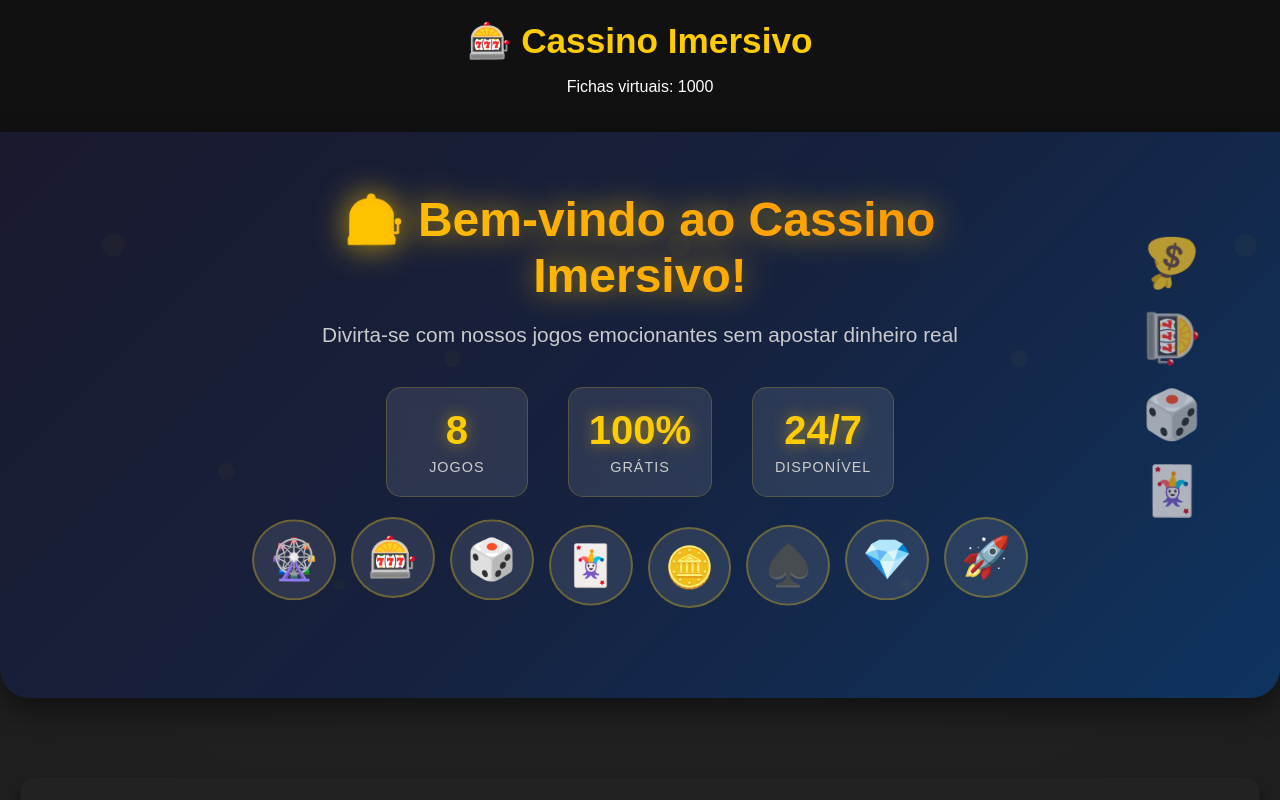
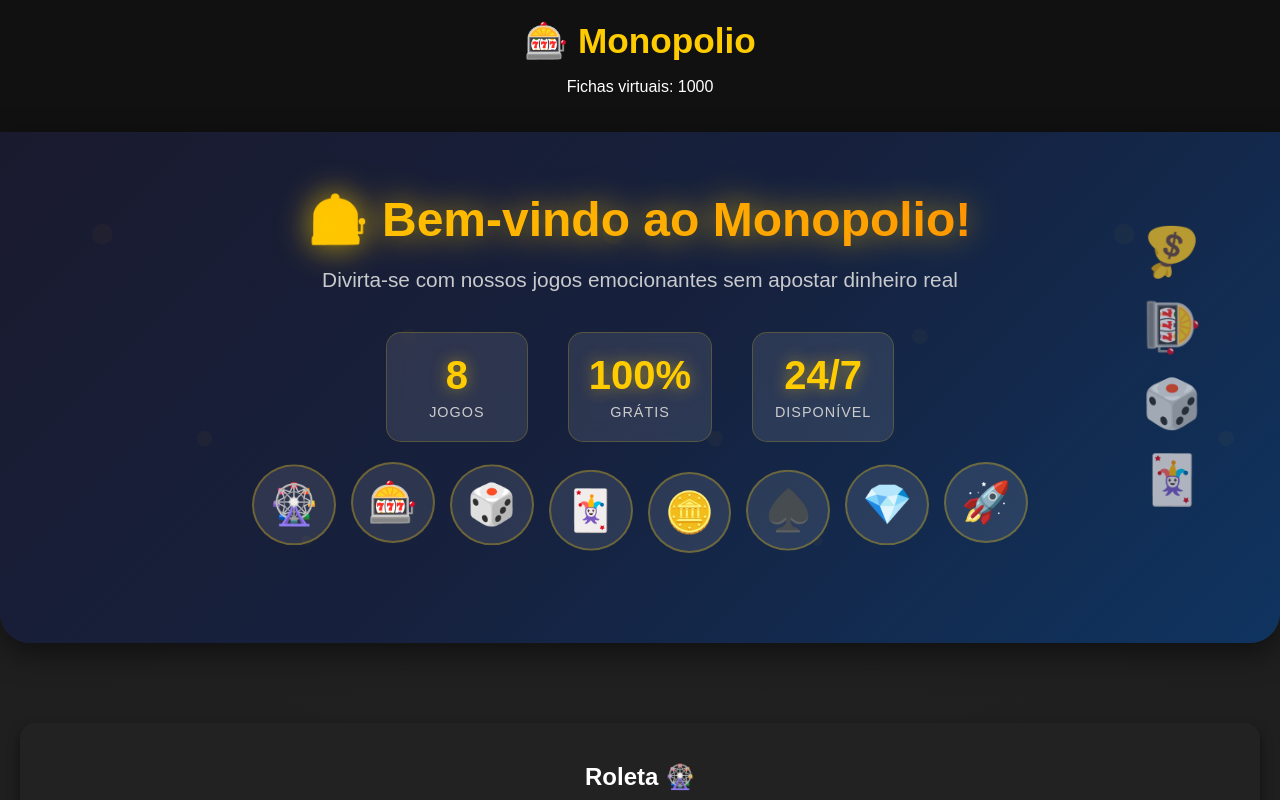
Before and after one commit to z12guilherme/Monopolio, a plain HTML site: page index.html in a window 1280 px wide. Shown: the top 800 px of the page. Drawn offline with Linux system fonts and the light colour scheme.

Commit message:
Update index.html

```diff
--- a/index.html
+++ b/index.html
@@ -3,19 +3,19 @@
 <head>
 <meta charset="UTF-8">
 <meta name="viewport" content="width=device-width, initial-scale=1.0">
-<title>🎰 Cassino Imersivo</title>
+<title>🎰 Monopolio</title>
 <link rel="stylesheet" href="css/style.css">
 </head>
 <body>
 <header>
-  <h1>🎰 Cassino Imersivo</h1>
+  <h1>🎰 Monopolio</h1>
   <p>Fichas virtuais: <span id="chips">1000</span></p>
 </header>
 
 <!-- Hero Section -->
 <section class="hero">
   <div class="hero-content">
-    <h2>🎰 Bem-vindo ao Cassino Imersivo!</h2>
+    <h2>🎰 Bem-vindo ao Monopolio!</h2>
     <p>Divirta-se com nossos jogos emocionantes sem apostar dinheiro real</p>
     <div class="hero-stats">
       <div class="stat">
```
